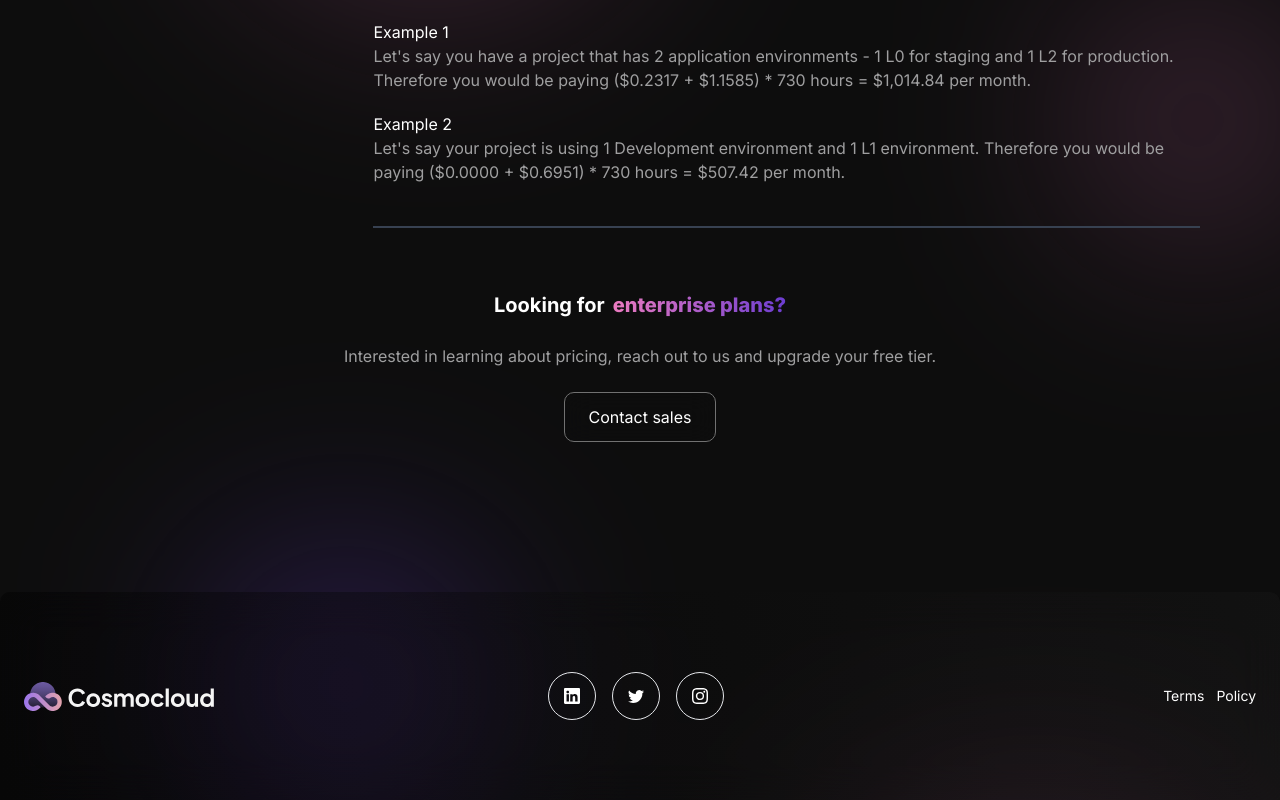
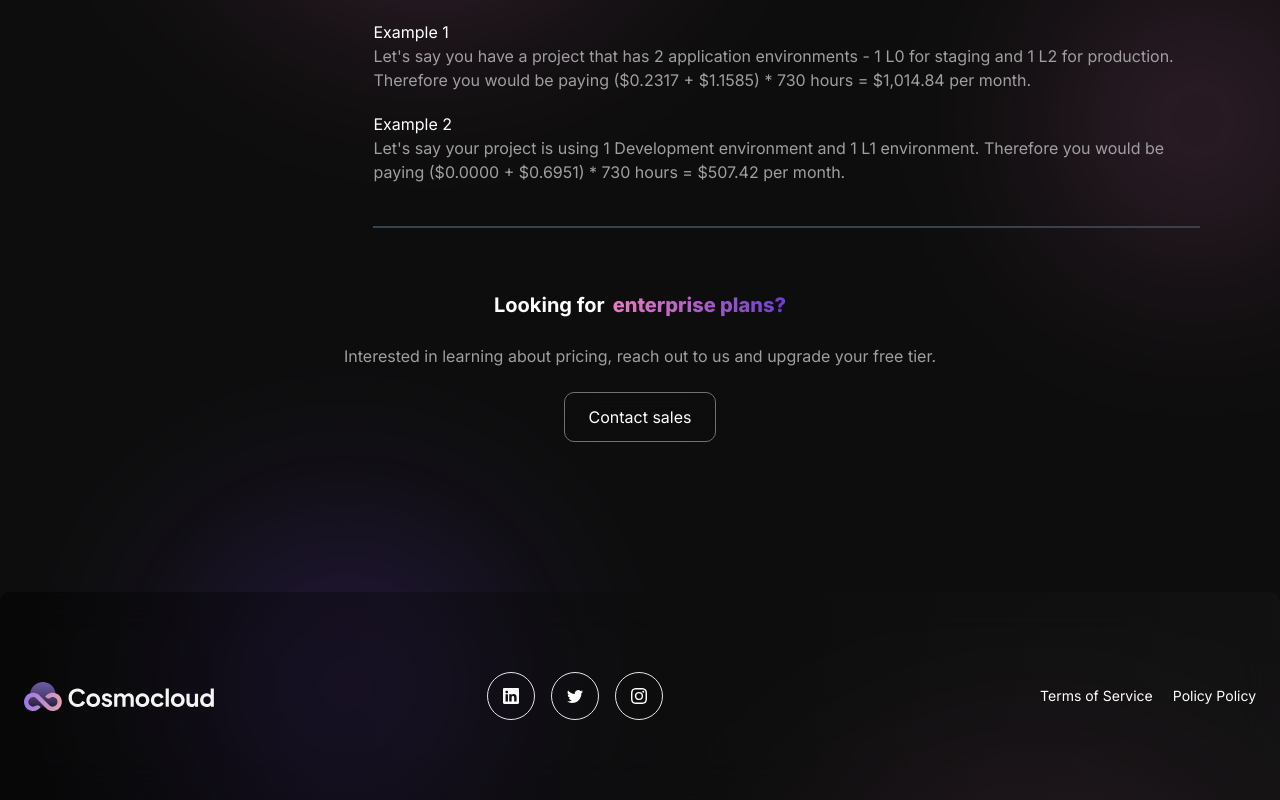
Before and after one commit to shreybatra/loki-mirror, a Next.js app: page /pricing in a window 1280 px wide. Shown: the part 3596-4396 px from the top of the page. Built offline with nearby package versions, Linux system fonts and the light colour scheme.

Commit message:
feat(terms-privacy): add terms of service and privacy policy links

```diff
--- a/components/Footer/index.tsx
+++ b/components/Footer/index.tsx
@@ -12,7 +12,7 @@ export const Footer = () => {
   return (
     <div className="footer">
       <div className="max-w-[1280px] mx-auto flex flex-col justify-center md:items-center gap-[24px] md:flex-row md:[80px] lg:mt-[150px] px-[16px] py-[24px] md:px-[24px] md:py-[80px] w-full">
-        <div className="h-[20px] w-full md:h-full md:w-[5%] md:grow" >
+        <div className="h-[20px] w-full md:h-full md:w-[5%] md:grow">
           <Link href={"/"}>
             <Image
               className="w-[130px] md:w-auto"
@@ -21,7 +21,7 @@ export const Footer = () => {
             />
           </Link>
         </div>
-        <div className="flex justify-between items-center md:w-auto md:grow" >
+        <div className="flex justify-between items-center md:w-auto md:grow">
           <div className="flex items-center gap-[16px]">
             <button
               onClick={() =>
@@ -54,9 +54,19 @@ export const Footer = () => {
               <BsInstagram />
             </button>
           </div>
-          <div className="flex gap-[12px] text-sm">
-            <p>Terms</p>
-            <p>Policy</p>
+          <div className="flex gap-5 text-sm">
+            <Link
+              href="https://docs.google.com/document/d/1sj35QqX03ODPjatPFuOpkQ88AItB6MFoN6pCb7t6rSo"
+              target="_blank"
+            >
+              Terms of Service
+            </Link>
+            <Link
+              href="https://docs.google.com/document/d/1nr1g7dX-mFBZBzE0IjOsJZf3-e0e43kuXcf0DZC92MM"
+              target="_blank"
+            >
+              Policy Policy
+            </Link>
           </div>
         </div>
       </div>
```
